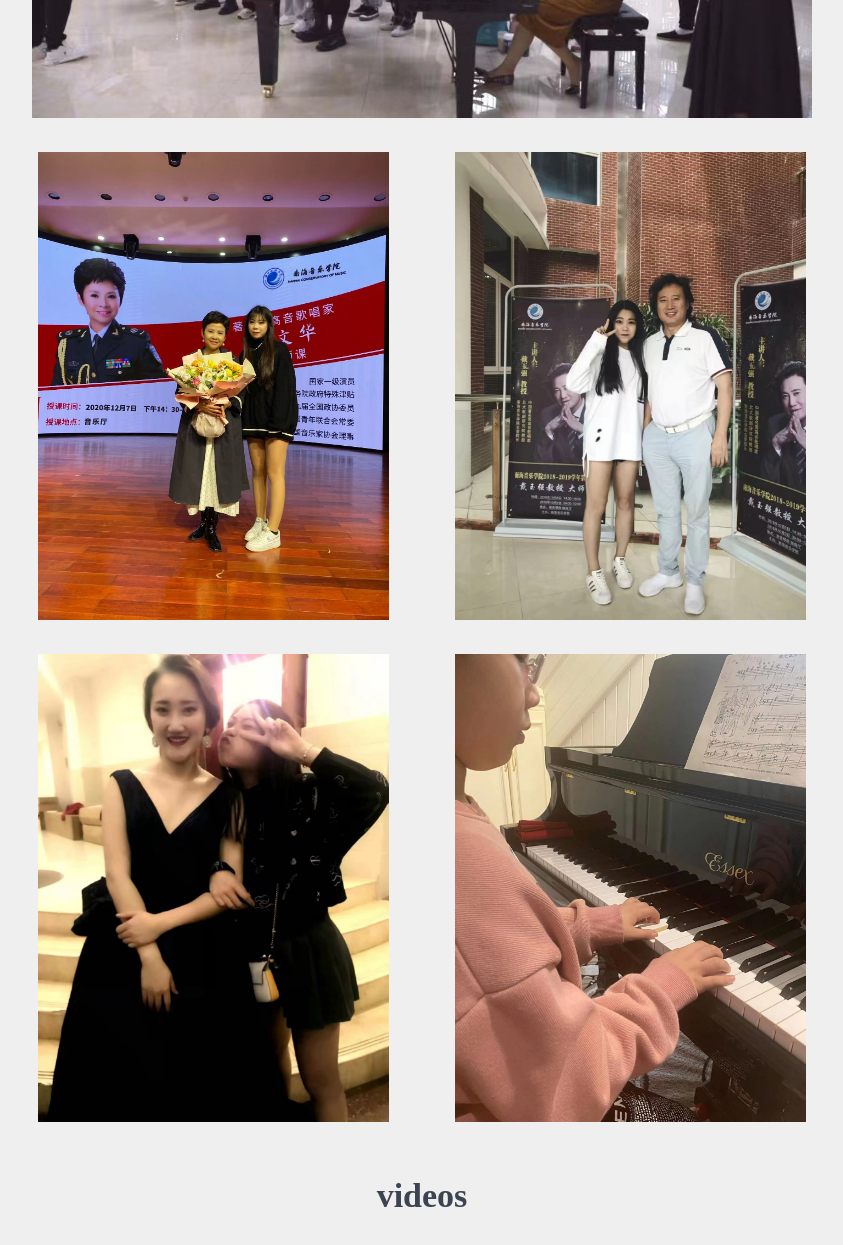
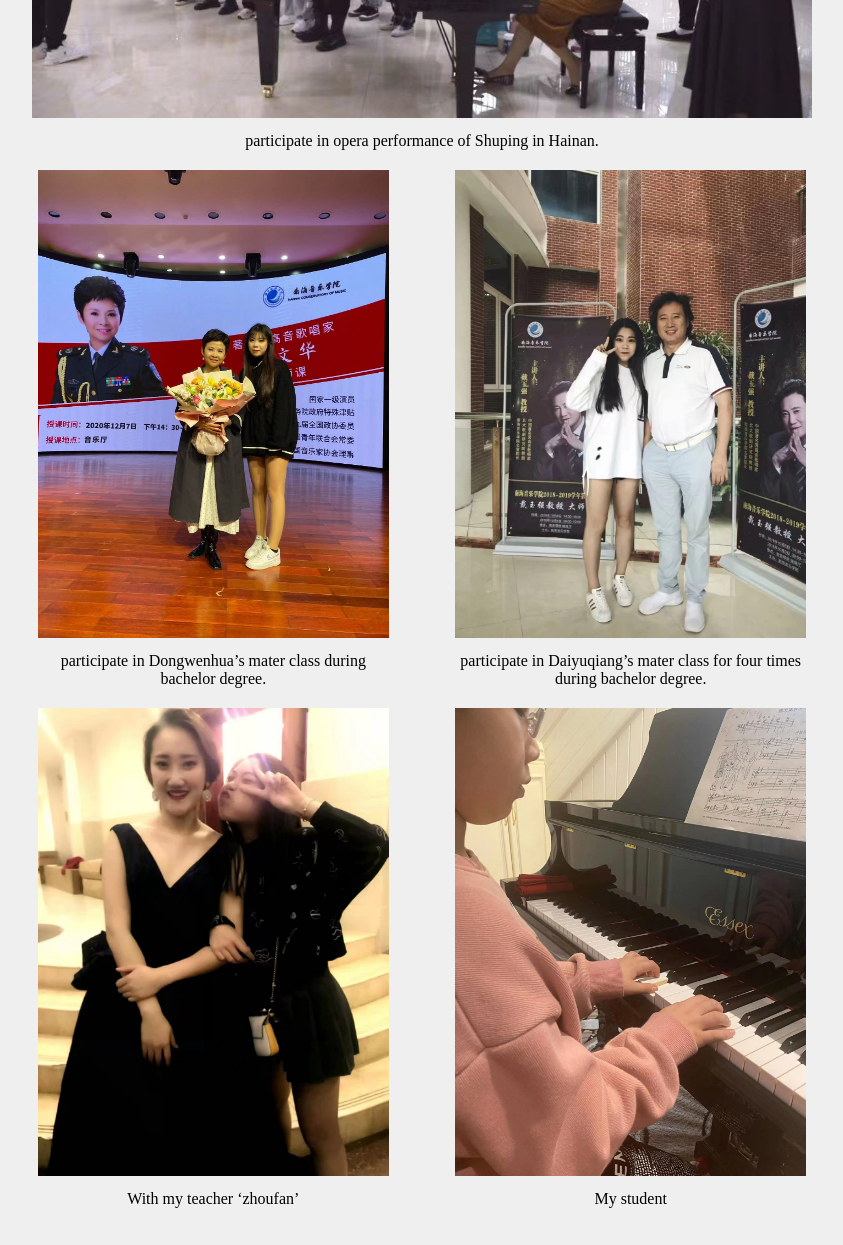
Before and after one commit to yanpoplar/gerenjianli, a plain HTML site: page index.html in a window 1280 px wide. Shown: the part 1660-2905 px from the top of the page, without its empty margins (218-1061 px from the left). Drawn offline with Linux system fonts and the light colour scheme.

Commit message:
Add files via upload

```diff
--- a/index.html
+++ b/index.html
@@ -1,3 +1,4 @@
+
 <!DOCTYPE html>
 <html lang="zh"><head><meta http-equiv="Content-Type" content="text/html; charset=UTF-8">
 
@@ -85,7 +86,7 @@
             </footer>
         </div> -->
         <p data-x="" class="downloadResume-warpper offset" id="siteContact">
-            <a href="./Dsocument_files/7016.docx" class="downloadResume" target="_blank" download="">Download Resume</a>
+            <a href="./Dsocument_files/7016.docx" class="downloadResume" target="_blank" download="" style="font-size:30px;font-weight: bold;">Download Resume</a>
         </p>
     </main>
     <!-- <section data-x="" class="skills offset" id="siteSkills">
@@ -157,7 +158,7 @@
             <div class="big">
                 <img src="./Dsocument_files/p1.jpg" alt="作品1">
                 <p data-x="" class="selfIntroduction offset" id="siteAbout">
-
+                    participate in opera performance of Shuping in Hainan.
                 </p>
             </div>
         </div>
@@ -167,13 +168,13 @@
             <div class="small smallL">
                 <img src="./Dsocument_files/p2.jpg" alt="作品1">
                 <p data-x="" class="selfIntroduction offset" id="siteAbout">
-
+                    participate in Dongwenhua’s mater class during bachelor degree.
                 </p>
             </div>
             <div class="small">
                 <img src="./Dsocument_files/p3.jpg" alt="作品1">
                 <p data-x="" class="selfIntroduction offset" id="siteAbout">
-
+                    participate in Daiyuqiang’s mater class for four times during bachelor degree.
                 </p>
             </div>
         </div>
@@ -181,13 +182,13 @@
             <div class="small smallL">
                 <img src="./Dsocument_files/p4.jpg" alt="作品1">
                 <p data-x="" class="selfIntroduction offset" id="siteAbout">
-
+                    With my teacher ‘zhoufan’
                 </p>
             </div>
             <div class="small">
                 <img src="./Dsocument_files/p5.jpg" alt="作品1">
                 <p data-x="" class="selfIntroduction offset" id="siteAbout">
-
+                    My student
                 </p>
             </div>
         </div>
```
